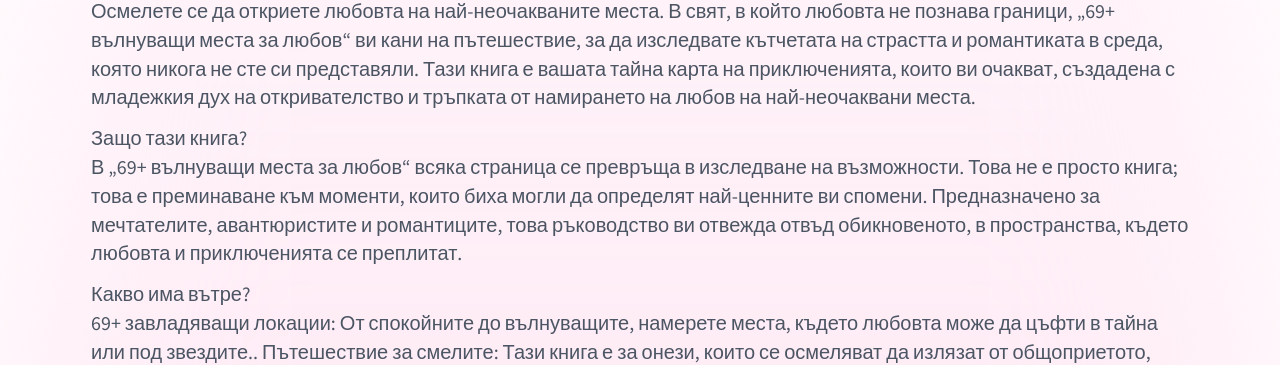
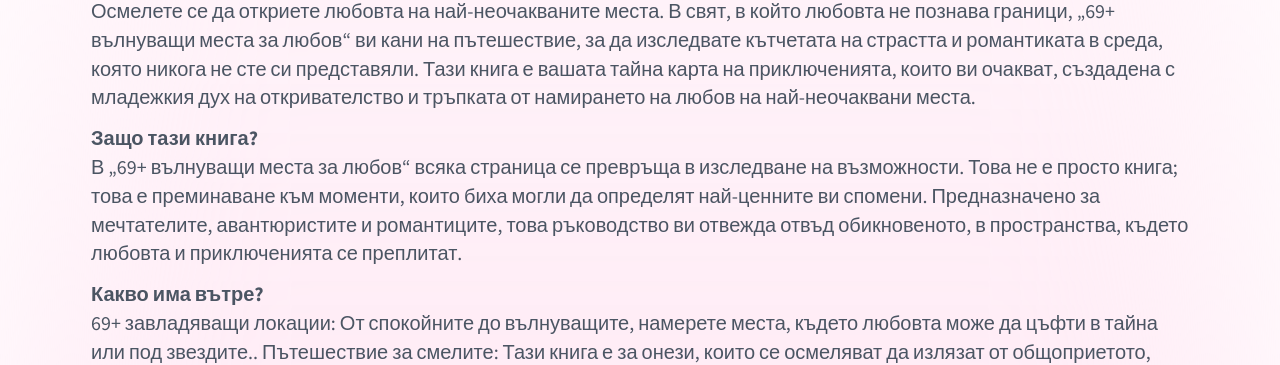
Before and after one commit to antoanparashkevov/book-nextjs, a Next.js app: page / in a window 1280 px wide. Shown: the part 840-1205 px from the top of the page. Built offline with nearby package versions, Linux system fonts and the light colour scheme.

Commit message:
Bold the headers

```diff
--- a/src/components/sections/DescriptionSection.tsx
+++ b/src/components/sections/DescriptionSection.tsx
@@ -13,7 +13,7 @@ const DescriptionSection: React.FC = () => {
                 тръпката от намирането на любов на най-неочаквани места.
             </p>
             <p className='mb-3'>
-                Защо тази книга?<br/>
+                <strong>Защо тази книга?</strong><br/>
                 В „69+ вълнуващи места за любов“ всяка страница се превръща в изследване на възможности. Това не е
                 просто
                 книга; това е преминаване към моменти, които биха могли да определят най-ценните ви спомени.
@@ -23,7 +23,7 @@ const DescriptionSection: React.FC = () => {
                 където любовта и приключенията се преплитат.
             </p>
             <p className='mb-3'>
-                Какво има вътре?<br/>
+                <strong>Какво има вътре?</strong><br/>
                 69+ завладяващи локации: От спокойните до вълнуващите, намерете места, където любовта може да цъфти в
                 тайна
                 или под звездите..
```
Also changed, not shown: 1 other file (tests, documents, lock files or other folders).
